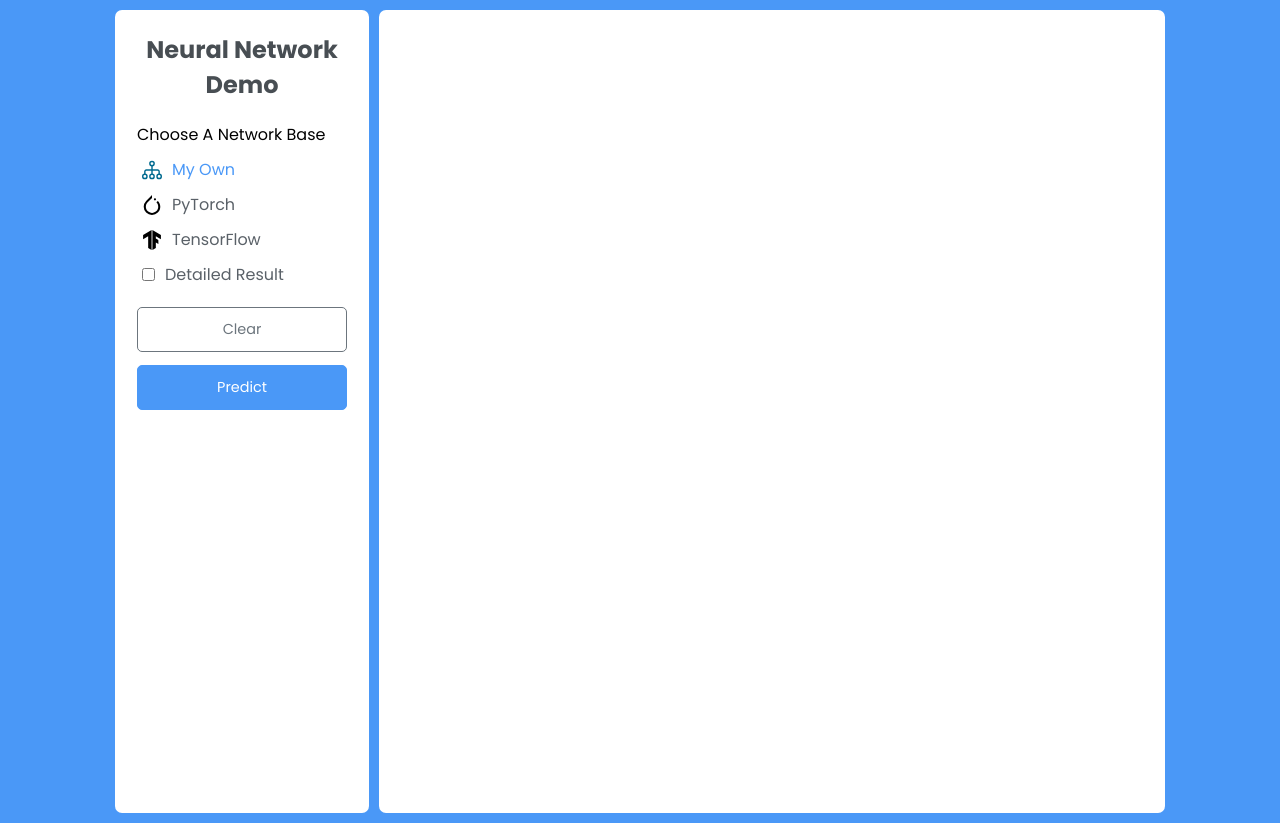
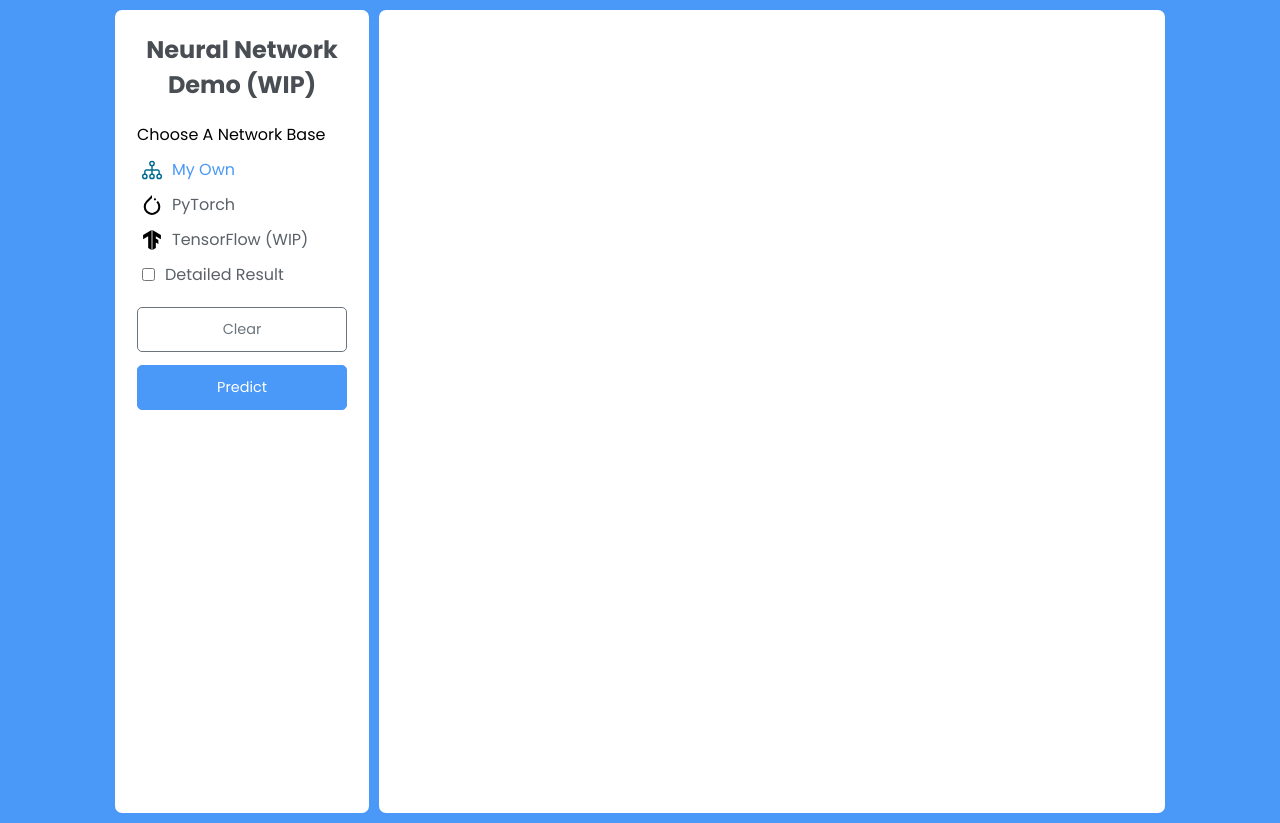
Before and after one commit to jt17819/neural-network, a plain HTML site: page frontend/index.html in a window 1280 px wide. Drawn offline with Linux system fonts and the light colour scheme.

Commit message:
Added WIP notice

```diff
--- a/frontend/index.html
+++ b/frontend/index.html
@@ -12,7 +12,7 @@
     <div class="container">
       <section class="tools-board">
         <div class="row">
-          <h2>Neural Network Demo</h2>
+          <h2>Neural Network Demo (WIP)</h2>
         </div>
         <div class="row">
           <label class="title">Choose A Network Base</label>
@@ -27,7 +27,7 @@
             </li>
             <li class="option tool" id="tensorflow">
               <img src="images/tensorflow.svg" alt="">
-              <span>TensorFlow</span>
+              <span>TensorFlow (WIP)</span>
             </li>
             <li class="option">
               <input type="checkbox" id="advanced">
--- a/frontend/script.js
+++ b/frontend/script.js
@@ -141,6 +141,9 @@ sendImg.addEventListener("click", async (btn) => {
     if (model.id == "pytorch") {
         prediction = await pyTorchPost(canvas.toDataURL("image/jpg"))
     }
+    if (model.id == "tensorflow") {
+        prediction = await postFetch(canvas.toDataURL("image/jpg"))
+    }
     console.log(prediction)
     showResult(prediction)
     btnTimeout()
```
